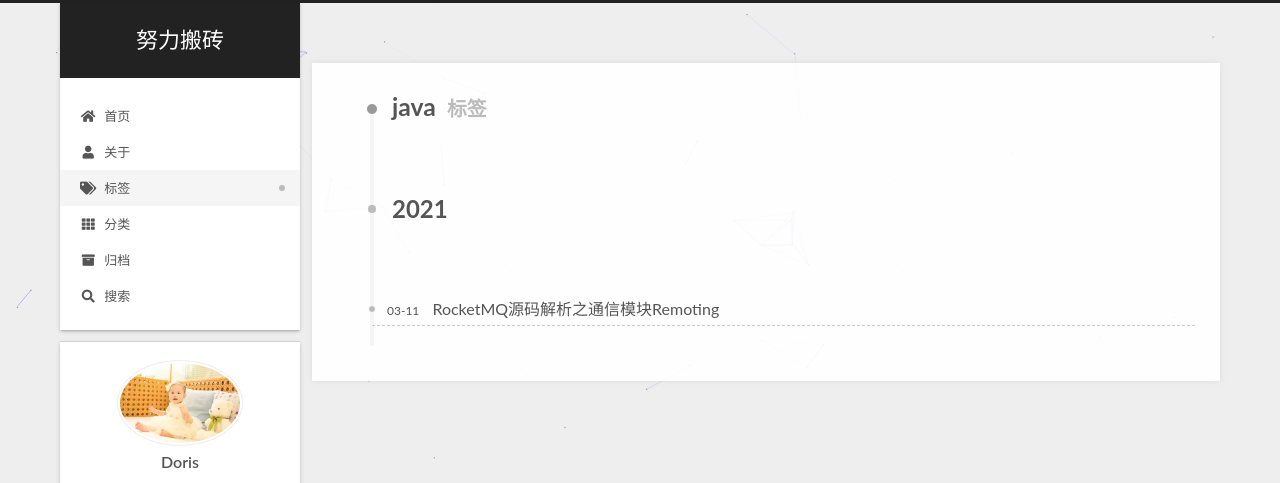
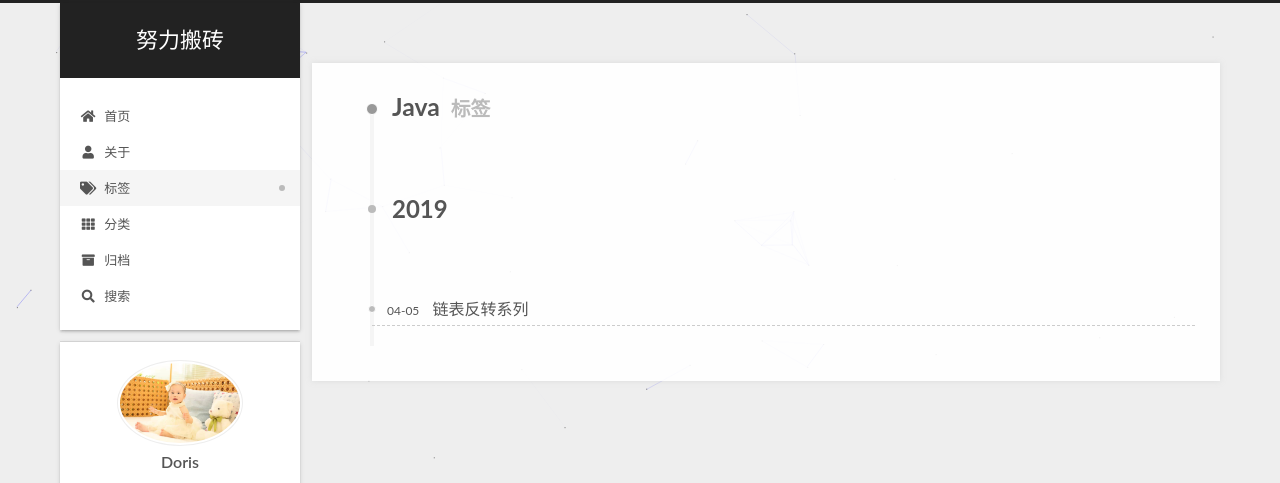
Before and after one commit to Doris317/Doris317.github.io, a plain HTML site: page tags/java/index.html in a window 1280 px wide. Shown: the top 483 px of the page. Drawn offline with Linux system fonts and the light colour scheme; some packages are replaced by stand-ins of ours; no server answers; a script that the page names is missing.

Commit message:
Site updated: 2021-03-22 23:15:27

```diff
--- a/css/main.css
+++ b/css/main.css
@@ -1169,7 +1169,7 @@ pre .javascript .function {
 }
 .links-of-author a::before,
 .links-of-author span.exturl::before {
-  background: #b3ffcd;
+  background: #f6e99f;
   border-radius: 50%;
   content: ' ';
   display: inline-block;
--- a/tags/java/index.html
+++ b/tags/java/index.html
@@ -24,13 +24,13 @@
 
   <meta property="og:type" content="website">
 <meta property="og:title" content="努力搬砖">
-<meta property="og:url" content="http://example.com/tags/java/index.html">
+<meta property="og:url" content="http://example.com/tags/Java/index.html">
 <meta property="og:site_name" content="努力搬砖">
 <meta property="og:locale" content="zh_CN">
 <meta property="article:author" content="Doris">
 <meta name="twitter:card" content="summary">
 
-<link rel="canonical" href="http://example.com/tags/java/">
+<link rel="canonical" href="http://example.com/tags/Java/">
 
 
 <script id="page-configurations">
@@ -43,7 +43,7 @@
   };
 </script>
 
-  <title>标签: java | 努力搬砖</title>
+  <title>标签: Java | 努力搬砖</title>
 
 
 
@@ -194,14 +194,14 @@
   <div class="post-block">
     <div class="posts-collapse">
       <div class="collection-title">
-        <h2 class="collection-header">java
+        <h2 class="collection-header">Java
           <small>标签</small>
         </h2>
       </div>
 
 
     <div class="collection-year">
-      <span class="collection-header">2021</span>
+      <span class="collection-header">2019</span>
     </div>
 
   <article itemscope itemtype="http://schema.org/Article">
@@ -209,15 +209,15 @@
 
       <div class="post-meta">
         <time itemprop="dateCreated"
-              datetime="2021-03-11T12:08:28+08:00"
-              content="2021-03-11">
-          03-11
+              datetime="2019-04-05T13:04:07+08:00"
+              content="2019-04-05">
+          04-05
         </time>
       </div>
 
       <div class="post-title">
-          <a class="post-title-link" href="/2021/03/11/RocketMQ%E4%B9%8BRemoting%E6%A8%A1%E5%9D%97%E8%A7%A3%E6%9E%90/" itemprop="url">
-            <span itemprop="name">RocketMQ源码解析之通信模块Remoting</span>
+          <a class="post-title-link" href="/2019/04/05/%E9%93%BE%E8%A1%A8%E5%8F%8D%E8%BD%AC%E7%B3%BB%E5%88%97/" itemprop="url">
+            <span itemprop="name">链表反转系列</span>
           </a>
       </div>
 
@@ -480,3 +480,5 @@ $(document).ready(function() {
 
 <script src="/live2dw/lib/L2Dwidget.min.js?094cbace49a39548bed64abff5988b05"></script><script>L2Dwidget.init({"log":false,"pluginJsPath":"lib/","pluginModelPath":"assets/","pluginRootPath":"live2dw/","tagMode":false});</script></body>
 </html>
+se});</script></body>
+</html>
```
